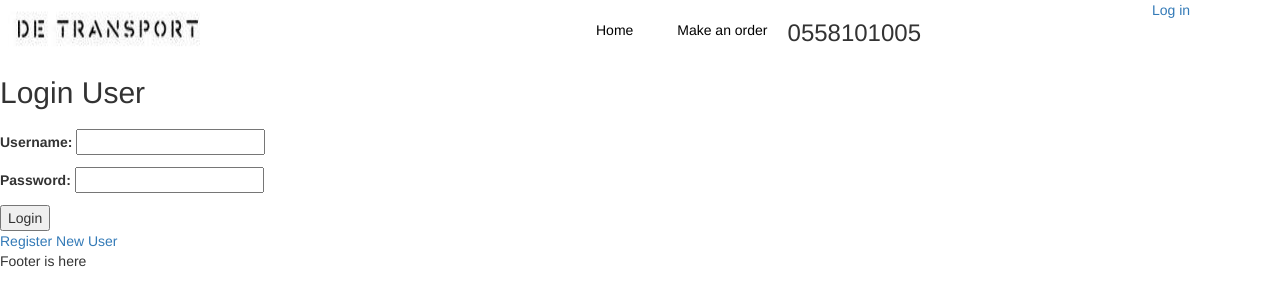
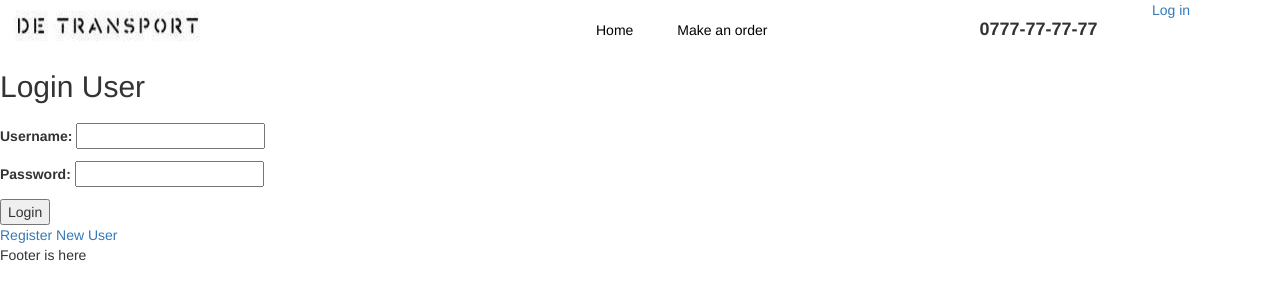
Before and after one commit to Esen9248/DE-transport, a Django app: page /?next=/orders/ in a window 1280 px wide. Shown: the top 306 px of the page. Run offline with Django 3.2, Linux system fonts and the light colour scheme; some libraries are stand-ins or nearby versions.

Commit message:
register end

```diff
--- a/DE_project/DE_project/static/css/base.css
+++ b/DE_project/DE_project/static/css/base.css
@@ -24,3 +24,7 @@
     transition: 300ms;
     color: orange;
 }
+.head_number{
+    margin-left: 15%;
+    margin-top: 20px;
+}
--- a/DE_project/DE_project/templates/base.html
+++ b/DE_project/DE_project/templates/base.html
@@ -31,7 +31,7 @@
         <li><a href="{% url 'user-details' request.user.users.slug %}">Profile</a></li>
         {% endif %}
       </ul>
-      <h3>0558101005</h3>
+      <h4 class='head_number'><b>0777-77-77-77</b></h4>
     </header>
       {% block page_name %}
       {% endblock %}
```
